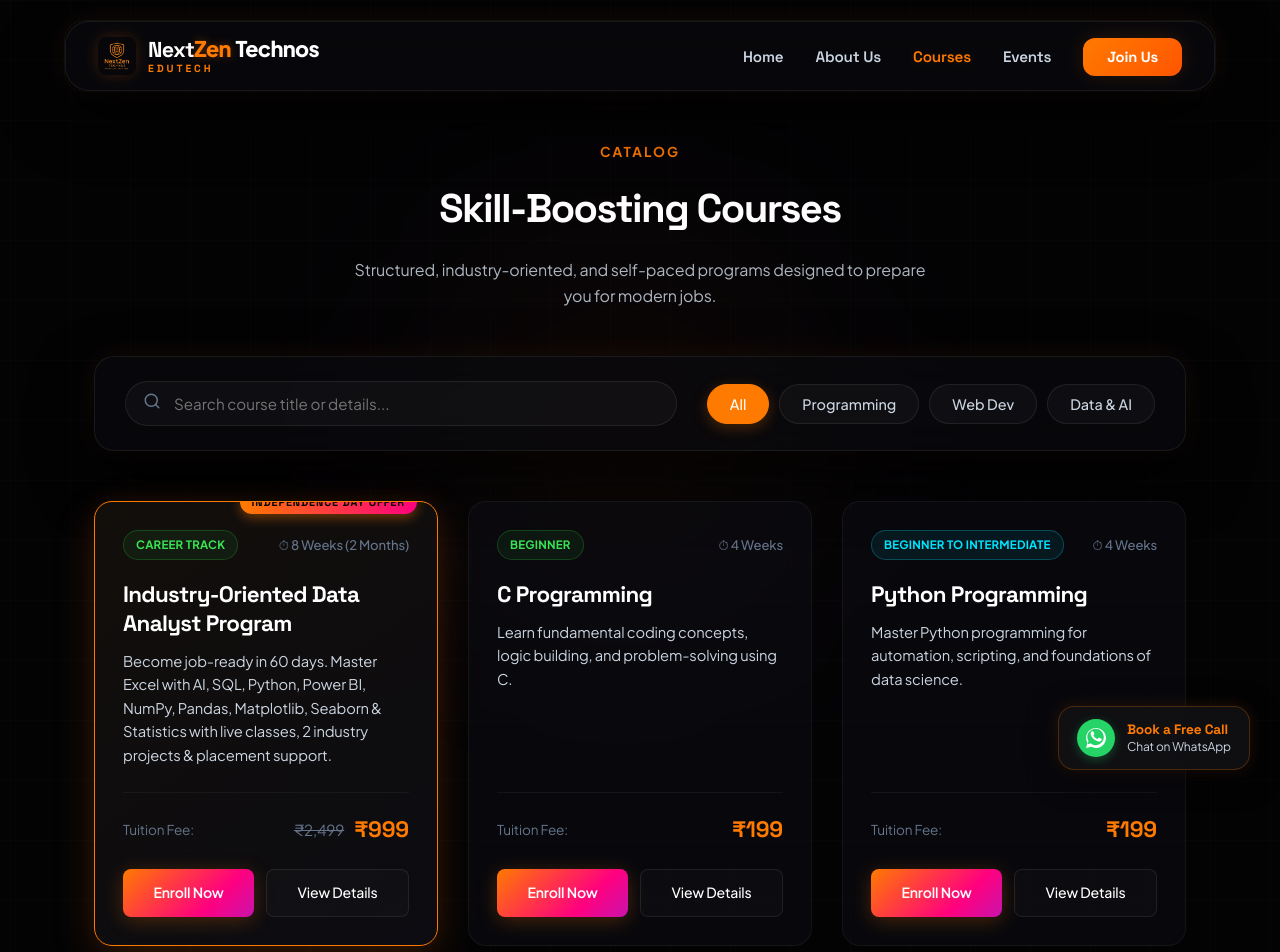
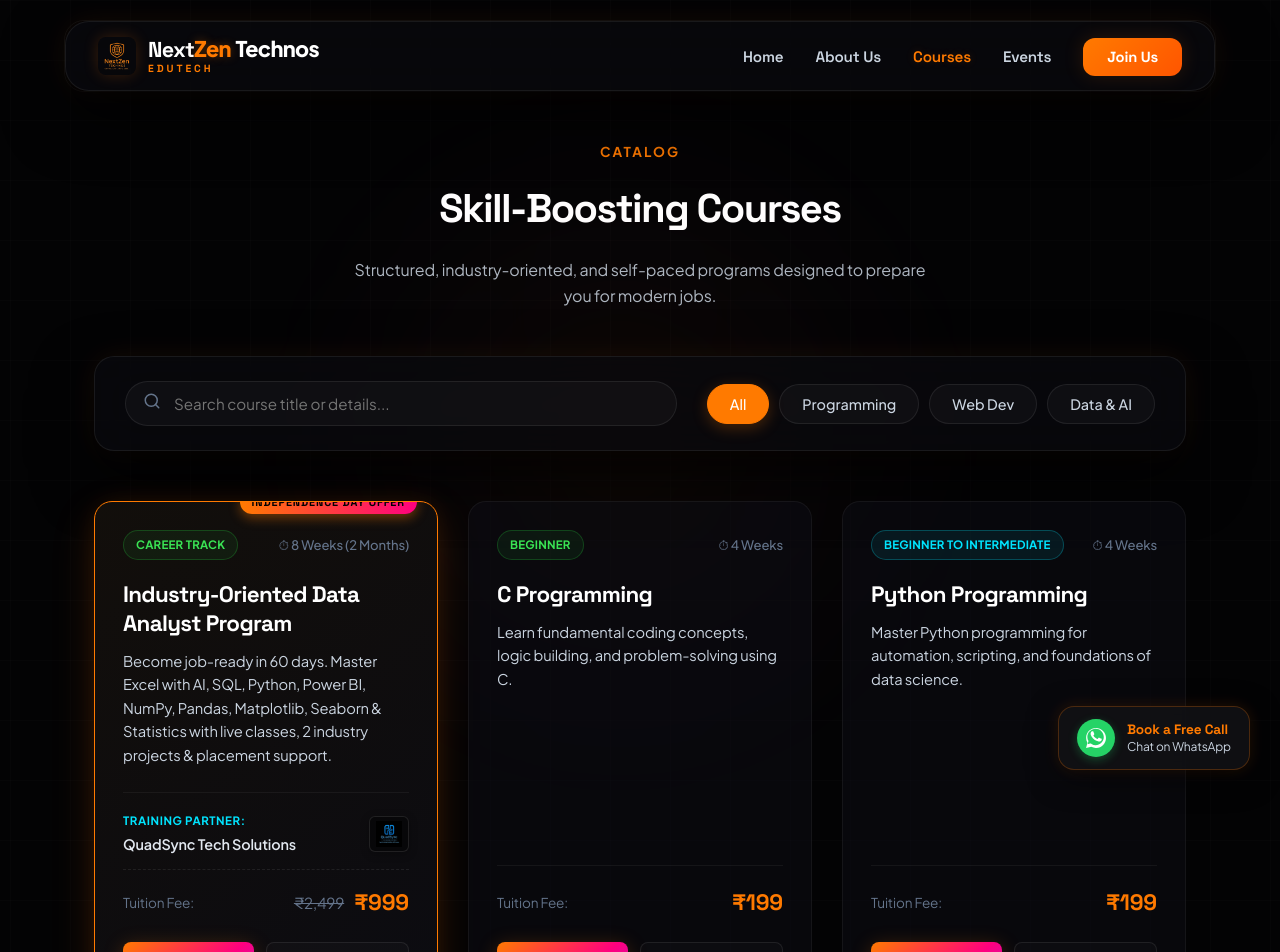
Before and after one commit to nextzentechnos-lang/nextzentechnoswebsite, a React (Vite) app: page /courses in a window 1280 px wide. Shown: the top 952 px of the page. Built offline with nearby package versions, Linux system fonts and the light colour scheme.

Commit message:
feat: add QuadSync Tech Solutions training partner logo and details to Data Analyst program

```diff
--- a/src/components/Collab.css
+++ b/src/components/Collab.css
@@ -112,6 +112,11 @@
 .collab-logo {
   height: 48px;
   width: auto;
+}
+
+.quadsync-img-logo {
+  object-fit: contain;
+  border-radius: 6px;
 }
 
 .quadsync-avatar {
--- a/src/components/Collab.jsx
+++ b/src/components/Collab.jsx
@@ -61,7 +61,7 @@ export default function Collab() {
 
 
             <div className="collab-logo-box quadsync-box glass-panel">
-              <div className="quadsync-avatar">Q</div>
+              <img src="/quadsync_logo.jpeg" alt="QuadSync Tech Solutions Logo" className="collab-logo quadsync-img-logo" />
               <span>QuadSync</span>
             </div>
           </div>
--- a/src/components/Courses.css
+++ b/src/components/Courses.css
@@ -188,6 +188,50 @@
   align-items: center;
 }
 
+.course-partner-row {
+  display: flex;
+  justify-content: space-between;
+  align-items: center;
+  gap: 12px;
+  margin-bottom: 14px;
+  padding-bottom: 12px;
+  border-bottom: 1px dashed rgba(255, 255, 255, 0.08);
+}
+
+.partner-label-group {
+  display: flex;
+  flex-direction: column;
+  gap: 2px;
+}
+
+.partner-badge-label {
+  font-size: 0.72rem;
+  text-transform: uppercase;
+  letter-spacing: 0.05em;
+  color: var(--accent-blue);
+  font-weight: 700;
+}
+
+.partner-name-text {
+  font-size: 0.9rem;
+  color: #e2e8f0;
+  font-weight: 600;
+}
+
+.course-partner-logo {
+  max-height: 36px;
+  max-width: 100px;
+  height: auto;
+  width: auto;
+  object-fit: contain;
+  border-radius: 6px;
+  background: rgba(0, 0, 0, 0.4);
+  padding: 4px 6px;
+  border: 1px solid rgba(255, 255, 255, 0.1);
+  box-shadow: 0 2px 8px rgba(0, 0, 0, 0.3);
+  flex-shrink: 0;
+}
+
 .price-label {
   font-size: 0.85rem;
   color: var(--text-muted);
--- a/src/components/Courses.jsx
+++ b/src/components/Courses.jsx
@@ -25,6 +25,21 @@ function CourseCard({ course, getLevelColorClass }) {
       <p className="course-card-desc">{course.desc}</p>
 
       <div className="course-card-details">
+        {course.trainingPartner && (
+          <div className="course-partner-row">
+            <div className="partner-label-group">
+              <span className="partner-badge-label">Training Partner:</span>
+              <span className="partner-name-text">{course.trainingPartner.name}</span>
+            </div>
+            {course.trainingPartner.logo && (
+              <img
+                src={course.trainingPartner.logo}
+                alt={`${course.trainingPartner.name} Logo`}
+                className="course-partner-logo"
+              />
+            )}
+          </div>
+        )}
         <div className="course-price-row">
           <span className="price-label">Tuition Fee:</span>
           <div className="price-values-group">
@@ -71,6 +86,10 @@ export default function Courses() {
       category: "Data & AI",
       featured: true,
       badgeText: "INDEPENDENCE DAY OFFER",
+      trainingPartner: {
+        name: "QuadSync Tech Solutions",
+        logo: "/quadsync_logo.jpeg"
+      },
       detailLink: "/#data-analyst-program",
       registerLink: "https://docs.google.com/forms/d/e/1FAIpQLSfu3pf3yfbMCApAIYUOxmS0daXqdFWlwmxihIjL5UbcuGLUmQ/viewform?usp=header"
     },
--- a/src/components/DataAnalystPromo.css
+++ b/src/components/DataAnalystPromo.css
@@ -63,6 +63,37 @@
   border-radius: 30px;
   font-size: 0.85rem;
   font-weight: 600;
+}
+
+.da-partner-hero-badge {
+  background: rgba(0, 229, 255, 0.08);
+  border: 1px solid rgba(0, 229, 255, 0.25);
+  padding: 5px 14px;
+  border-radius: 30px;
+  display: inline-flex;
+  align-items: center;
+  gap: 8px;
+}
+
+.da-partner-hero-label {
+  font-size: 0.8rem;
+  color: var(--text-muted);
+  font-weight: 500;
+}
+
+.da-partner-hero-logo {
+  height: 20px;
+  width: auto;
+  object-fit: contain;
+  border-radius: 4px;
+  display: block;
+}
+
+.da-partner-hero-name {
+  font-size: 0.85rem;
+  color: var(--accent-blue);
+  font-weight: 700;
+  letter-spacing: 0.01em;
 }
 
 .da-hero-content-grid {
--- a/src/components/DataAnalystPromo.jsx
+++ b/src/components/DataAnalystPromo.jsx
@@ -161,6 +161,11 @@ export default function DataAnalystPromo() {
             <span className="da-flag-badge">
               INDEPENDENCE DAY SPECIAL OFFER
             </span>
+            <div className="da-partner-hero-badge">
+              <span className="da-partner-hero-label">Training Partner:</span>
+              <img src="/quadsync_logo.jpeg" alt="QuadSync Tech Solutions Logo" className="da-partner-hero-logo" />
+              <span className="da-partner-hero-name">QuadSync Tech Solutions</span>
+            </div>
             <span className="da-seats-badge">
               Limited Batch — 20 Seats Only
             </span>
```
Also changed, not shown: public/quadsync_logo.jpeg (added).
